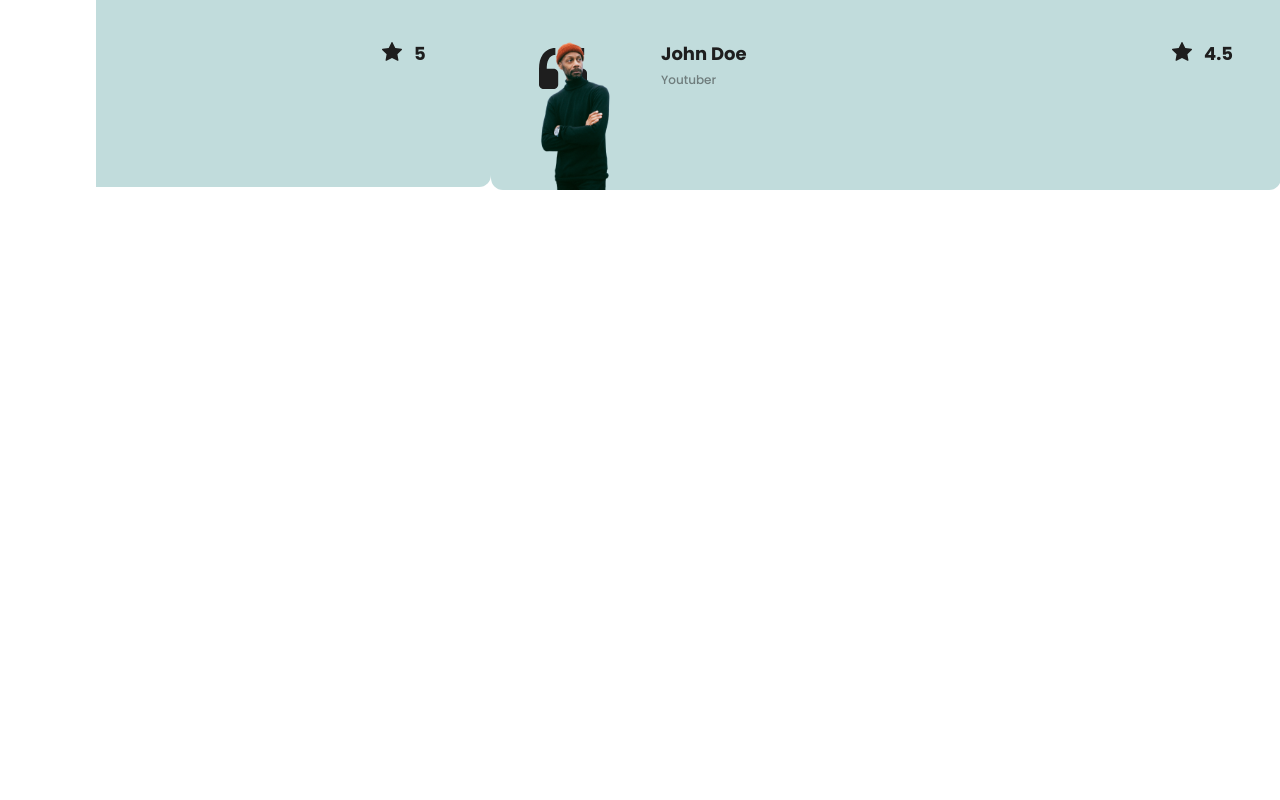
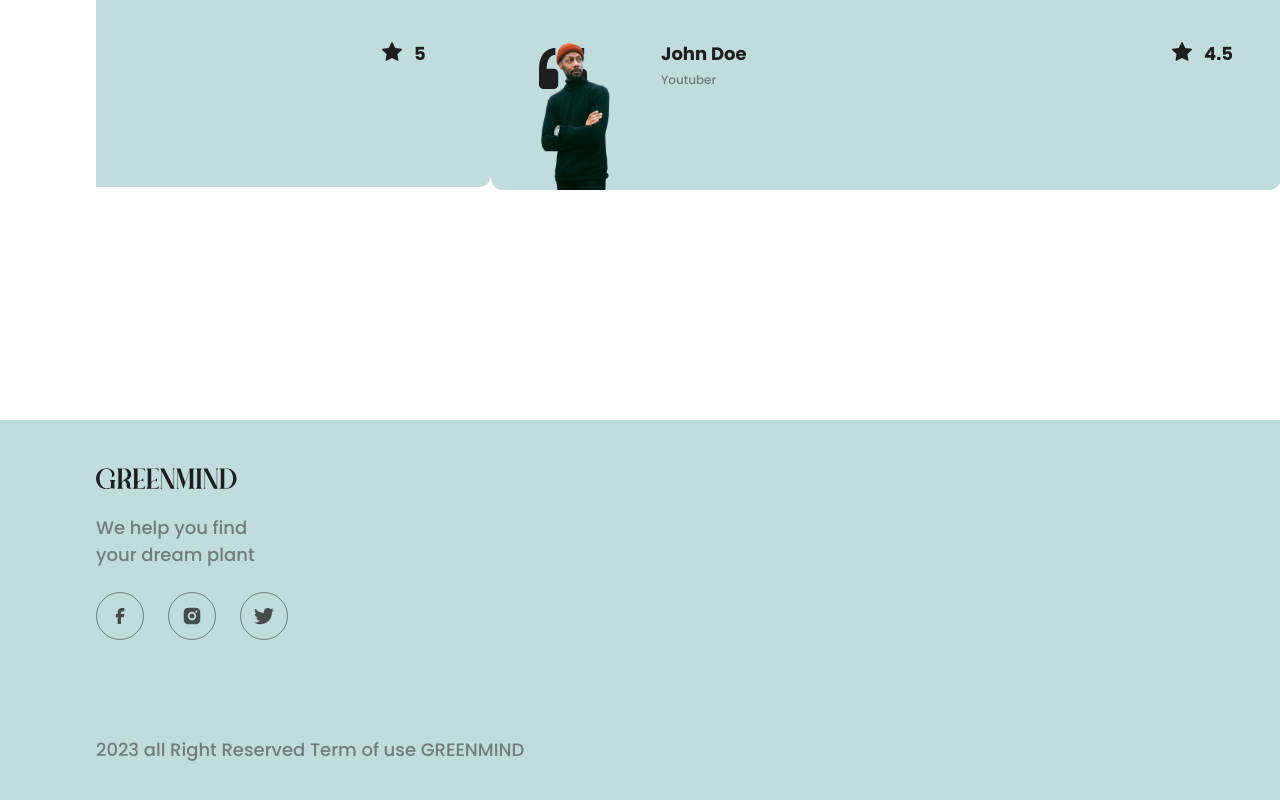
Before and after one commit to linhhongnhung/green-mind, a Next.js app: page / in a window 1280 px wide. Shown: the part 3195-3995 px from the top of the page. Before the commit the page ends 3615 px from the top, so only its background shows below. Built offline with nearby package versions, Linux system fonts and the light colour scheme.

Commit message:
Footer v1

```diff
--- a/src/components/footer/Footer.tsx
+++ b/src/components/footer/Footer.tsx
@@ -1,7 +1,54 @@
+import Link from "next/link"
+import SocialNetwork from "./SocialNetwork"
+
 const Footer: React.FC = () => {
     return (
-        <div></div>
+        <footer className="bg-primary min-h-[400px]">
+            <div className="max-w-[1440px]
+                            px-24 pt-12 mx-auto
+                            flex justify-between">
+
+                <div className="flex flex-col">
+                    <Link href="/">
+                        <img src="./img/GREENMIND.svg" alt="GREENMIND" />
+                    </Link>
+                    <p className="text-tiny text-gray max-w-[189px] my-6">We help you find your dream plant</p>
+                    <div className="flex gap-6">
+                        {
+                            socialNetworks.map((socialNetwork, index) => {
+                                return <SocialNetwork
+                                    key={index}
+                                    name={socialNetwork.name}
+                                    icon={socialNetwork.icon}
+                                    href={socialNetwork.href} />
+                            })
+                        }
+                    </div>
+                    <p className="text-tiny text-gray mt-24">2023 all Right Reserved Term of use GREENMIND</p>
+                </div>
+
+
+            </div>
+        </footer>
     )
 }
 
 export default Footer
+
+const socialNetworks = [
+    {
+        name: "Facebook",
+        icon: "./icon/Facebook.svg",
+        href: "https://www.facebook.com"
+    },
+    {
+        name: "Instagram",
+        icon: "./icon/Instagram.svg",
+        href: "https://www.instagram.com"
+    },
+    {
+        name: "Twitter",
+        icon: "./icon/Twitter.svg",
+        href: "https://www.twitter.com"
+    }
+]
--- /dev/null
+++ b/src/components/footer/SocialNetwork.tsx
@@ -0,0 +1,22 @@
+import Link from "next/link"
+
+interface SocialNetworkProps {
+    name: string
+    icon: string
+    href: string
+}
+
+const SocialNetwork: React.FC<SocialNetworkProps> = (props) => {
+    const { icon, href, name } = props
+    return (
+        <Link href={href} passHref rel="noopener noreferrer" target="_blank"
+            className="w-12 h-12
+                       rounded-full border-gray border
+                       flex
+                       hover:bg-primary hover:brightness-90 transition duration-200">
+            <img className="m-auto" src={icon} alt={name} />
+        </Link>
+    )
+}
+
+export default SocialNetwork
```
Also changed, not shown: src/components/footer/FooterLink.tsx (added, +14 -0 lines).
